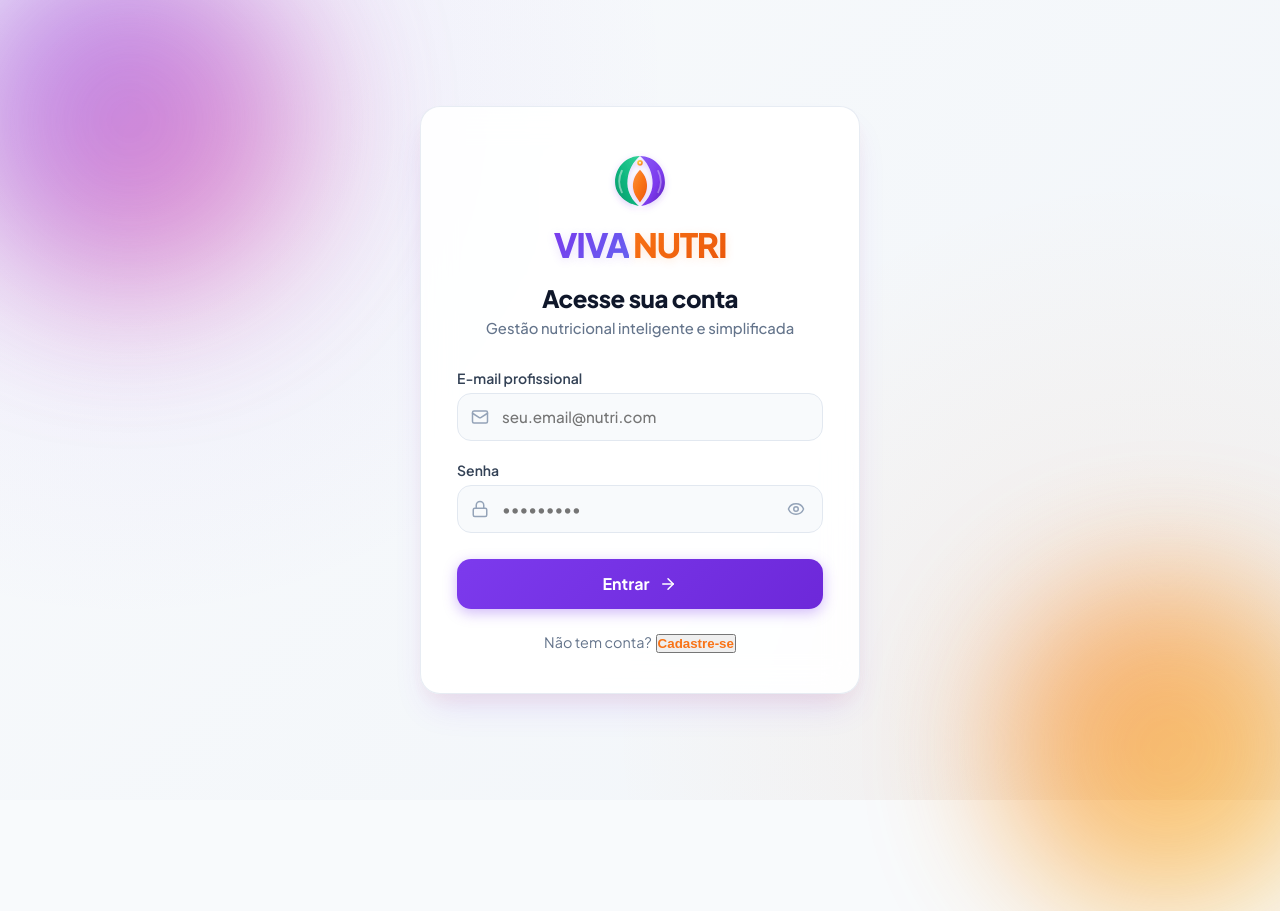
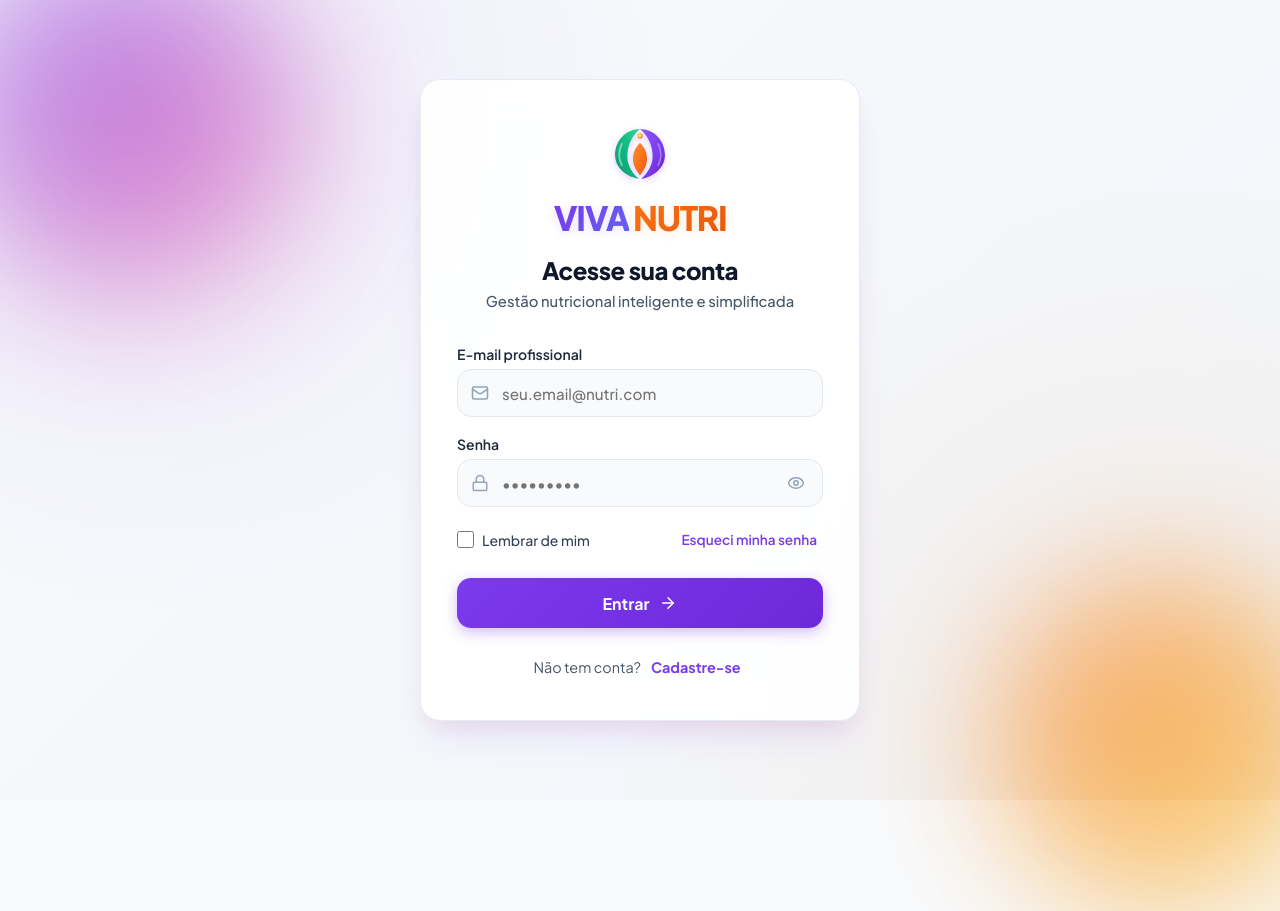
Before and after one commit to Leonaldolc/viva-nutri-sdm, a React (Vite) app: page / in a window 1280 px wide. Shown: the top 911 px of the page. Built offline with nearby package versions, Linux system fonts and the light colour scheme; no server answers.

Commit message:
feat(login): enhance UX/UI, accessibility WCAG AA, remember-me, forgot-password and interface states

```diff
--- a/src/components/Login.jsx
+++ b/src/components/Login.jsx
@@ -1,21 +1,61 @@
-import React, { useState } from 'react';
-import { Mail, Lock, Eye, EyeOff, AlertCircle, ArrowRight } from 'lucide-react';
+import React, { useState, useEffect } from 'react';
+import { Mail, Lock, Eye, EyeOff, AlertCircle, CheckCircle2, ArrowRight } from 'lucide-react';
 import Logo from './Logo';
-import { loginUser } from '../services/neonAuth';
+import { loginUser, requestPasswordReset } from '../services/neonAuth';
+
+const STORAGE_KEY_REMEMBER = 'viva_nutri_remember_me';
+const STORAGE_KEY_SAVED_EMAIL = 'viva_nutri_saved_email';
 
 export default function Login({ onSwitchToRegister, onLoginSuccess }) {
   const [email, setEmail] = useState('');
   const [password, setPassword] = useState('');
+  const [rememberMe, setRememberMe] = useState(false);
   const [showPassword, setShowPassword] = useState(false);
   const [loading, setLoading] = useState(false);
+  const [resetLoading, setResetLoading] = useState(false);
+
   const [errorMessage, setErrorMessage] = useState('');
+  const [successMessage, setSuccessMessage] = useState('');
+  const [fieldErrors, setFieldErrors] = useState({});
+
+  // Inicializa o e-mail lembrado se a opção estiver ativa
+  useEffect(() => {
+    try {
+      const isRemembered = localStorage.getItem(STORAGE_KEY_REMEMBER) === 'true';
+      if (isRemembered) {
+        setRememberMe(true);
+        const savedEmail = localStorage.getItem(STORAGE_KEY_SAVED_EMAIL);
+        if (savedEmail) {
+          setEmail(savedEmail);
+        }
+      }
+    } catch (err) {
+      console.warn('Não foi possível ler as preferências salvas:', err);
+    }
+  }, []);
+
+  const validateForm = () => {
+    const errors = {};
+    if (!email.trim()) {
+      errors.email = 'Informe seu e-mail profissional.';
+    } else if (!email.includes('@') || !email.includes('.')) {
+      errors.email = 'Informe um endereço de e-mail válido.';
+    }
+
+    if (!password) {
+      errors.password = 'Informe sua senha de acesso.';
+    }
+
+    setFieldErrors(errors);
+    return Object.keys(errors).length === 0;
+  };
 
   const handleSubmit = async (e) => {
     e.preventDefault();
     setErrorMessage('');
+    setSuccessMessage('');
 
-    if (!email.trim() || !password) {
-      setErrorMessage('Preencha os campos de e-mail e senha.');
+    if (!validateForm()) {
       return;
     }
 
@@ -24,12 +64,47 @@ export default function Login({ onSwitchToRegister, onLoginSuccess }) {
     try {
       const result = await loginUser({ email, password });
       if (result?.success) {
+        // Gerencia preferência de "Lembrar de mim" (apenas o e-mail, sem armazenar senhas)
+        try {
+          if (rememberMe) {
+            localStorage.setItem(STORAGE_KEY_REMEMBER, 'true');
+            localStorage.setItem(STORAGE_KEY_SAVED_EMAIL, email.trim().toLowerCase());
+          } else {
+            localStorage.removeItem(STORAGE_KEY_REMEMBER);
+            localStorage.removeItem(STORAGE_KEY_SAVED_EMAIL);
+          }
+        } catch (storageErr) {
+          console.warn('Erro ao salvar preferência local:', storageErr);
+        }
+
         onLoginSuccess(result.user);
       }
     } catch (err) {
-      setErrorMessage(err.message || 'Falha ao realizar login. Tente novamente.');
+      setErrorMessage(err.message || 'Falha ao realizar login. Verifique suas credenciais.');
     } finally {
       setLoading(false);
+    }
+  };
+
+  const handleForgotPassword = async () => {
+    setErrorMessage('');
+    setSuccessMessage('');
+
+    if (!email.trim() || !email.includes('@')) {
+      setErrorMessage('Por favor, preencha seu e-mail no campo acima para receber as instruções de recuperação.');
+      setFieldErrors((prev) => ({ ...prev, email: 'Preencha o e-mail para recuperar a senha.' }));
+      document.getElementById('login-email')?.focus();
+      return;
+    }
+
+    setResetLoading(true);
+    try {
+      const res = await requestPasswordReset(email);
+      setSuccessMessage(res?.message || 'Instruções para redefinir sua senha foram enviadas ao seu e-mail.');
+    } catch (err) {
+      setErrorMessage(err.message || 'Não foi possível solicitar a recuperação. Verifique o e-mail informado.');
+    } finally {
+      setResetLoading(false);
     }
   };
 
@@ -40,86 +115,162 @@ export default function Login({ onSwitchToRegister, onLoginSuccess }) {
 
       <div className="auth-container">
         <div className="auth-card">
-          <div className="auth-header">
-            <Logo size="large" />
+          <header className="auth-header">
+            <Logo size="large" variant="vertical" />
             <h1 className="auth-title">Acesse sua conta</h1>
             <p className="auth-subtitle">Gestão nutricional inteligente e simplificada</p>
-          </div>
+          </header>
 
           {errorMessage && (
-            <div className="alert alert-error" style={{ marginBottom: '20px' }}>
-              <AlertCircle size={18} style={{ flexShrink: 0, marginTop: '2px' }} />
+            <div className="alert alert-error" role="alert" aria-live="polite" style={{ marginBottom: '18px' }}>
+              <AlertCircle size={18} style={{ flexShrink: 0, marginTop: '2px' }} aria-hidden="true" />
               <span>{errorMessage}</span>
             </div>
           )}
 
-          <form className="auth-form" onSubmit={handleSubmit}>
+          {successMessage && (
+            <div className="alert alert-success" role="status" aria-live="polite" style={{ marginBottom: '18px' }}>
+              <CheckCircle2 size={18} style={{ flexShrink: 0, marginTop: '2px' }} aria-hidden="true" />
+              <span>{successMessage}</span>
+            </div>
+          )}
+
+          <form className="auth-form" onSubmit={handleSubmit} noValidate>
+            {/* Campo E-mail */}
             <div className="form-group">
-              <label htmlFor="login-email" className="form-label">E-mail profissional</label>
-              <div className="input-wrapper">
+              <label htmlFor="login-email" className="form-label">
+                E-mail profissional
+              </label>
+              <div className={`input-wrapper ${fieldErrors.email ? 'has-error' : ''}`}>
                 <input
                   id="login-email"
                   type="email"
-                  className="form-input"
+                  className={`form-input ${fieldErrors.email ? 'input-error' : ''}`}
                   placeholder="seu.email@nutri.com"
                   value={email}
-                  onChange={(e) => setEmail(e.target.value)}
-                  disabled={loading}
+                  onChange={(e) => {
+                    setEmail(e.target.value);
+                    if (fieldErrors.email) {
+                      setFieldErrors((prev) => ({ ...prev, email: undefined }));
+                    }
+                  }}
+                  disabled={loading || resetLoading}
                   required
                   autoComplete="email"
+                  aria-invalid={Boolean(fieldErrors.email)}
+                  aria-describedby={fieldErrors.email ? 'login-email-error' : undefined}
                 />
-                <Mail className="input-icon" size={18} />
+                <Mail className="input-icon" size={18} aria-hidden="true" />
               </div>
+              {fieldErrors.email && (
+                <span id="login-email-error" className="field-error-msg">
+                  <AlertCircle size={14} aria-hidden="true" />
+                  {fieldErrors.email}
+                </span>
+              )}
             </div>
 
+            {/* Campo Senha */}
             <div className="form-group">
-              <label htmlFor="login-password" className="form-label">Senha</label>
-              <div className="input-wrapper">
+              <label htmlFor="login-password" className="form-label">
+                Senha
+              </label>
+              <div className={`input-wrapper ${fieldErrors.password ? 'has-error' : ''}`}>
                 <input
                   id="login-password"
                   type={showPassword ? 'text' : 'password'}
-                  className="form-input"
+                  className={`form-input ${fieldErrors.password ? 'input-error' : ''}`}
                   placeholder="•••••••••"
                   value={password}
-                  onChange={(e) => setPassword(e.target.value)}
-                  disabled={loading}
+                  onChange={(e) => {
+                    setPassword(e.target.value);
+                    if (fieldErrors.password) {
+                      setFieldErrors((prev) => ({ ...prev, password: undefined }));
+                    }
+                  }}
+                  disabled={loading || resetLoading}
                   required
                   autoComplete="current-password"
+                  aria-invalid={Boolean(fieldErrors.password)}
+                  aria-describedby={fieldErrors.password ? 'login-password-error' : undefined}
                 />
-                <Lock className="input-icon" size={18} />
+                <Lock className="input-icon" size={18} aria-hidden="true" />
                 <button
                   type="button"
                   className="input-toggle-password"
                   onClick={() => setShowPassword(!showPassword)}
-                  aria-label={showPassword ? "Ocultar senha" : "Exibir senha"}
-                  tabIndex="-1"
+                  aria-label={showPassword ? 'Ocultar senha' : 'Exibir senha'}
                 >
                   {showPassword ? <EyeOff size={18} /> : <Eye size={18} />}
                 </button>
               </div>
+              {fieldErrors.password && (
+                <span id="login-password-error" className="field-error-msg">
+                  <AlertCircle size={14} aria-hidden="true" />
+                  {fieldErrors.password}
+                </span>
+              )}
             </div>
 
-            <button type="submit" className="btn-primary" disabled={loading}>
+            {/* Linha de Opções: Lembrar de mim & Esqueci minha senha */}
+            <div className="auth-options-row">
+              <label htmlFor="login-remember-me" className="auth-checkbox-label">
+                <input
+                  id="login-remember-me"
+                  type="checkbox"
+                  className="auth-checkbox"
+                  checked={rememberMe}
+                  onChange={(e) => setRememberMe(e.target.checked)}
+                  disabled={loading || resetLoading}
+                />
+                <span>Lembrar de mim</span>
+              </label>
+
+              <button
+                type="button"
+                className="btn-forgot-password"
+                onClick={handleForgotPassword}
+                disabled={loading || resetLoading}
+                title="Recuperar senha de acesso"
+              >
+                {resetLoading ? 'Enviando...' : 'Esqueci minha senha'}
+              </button>
+            </div>
+
+            {/* Botão de Envio / Entrar */}
+            <button
+              id="btn-login-submit"
+              type="submit"
+              className="btn-primary"
+              disabled={loading || resetLoading}
+              aria-busy={loading}
+            >
               {loading ? (
                 <>
-                  <div className="spinner"></div>
-                  Entrando...
+                  <div className="spinner" aria-hidden="true"></div>
+                  <span>Entrando...</span>
                 </>
               ) : (
                 <>
-                  Entrar
-                  <ArrowRight size={18} />
+                  <span>Entrar</span>
+                  <ArrowRight size={18} aria-hidden="true" />
                 </>
               )}
             </button>
           </form>
 
-          <div className="auth-footer">
+          {/* Rodapé com link para cadastro */}
+          <footer className="auth-footer">
             <span>Não tem conta?</span>
-            <button type="button" className="auth-link" onClick={onSwitchToRegister}>
+            <button
+              id="btn-switch-register"
+              type="button"
+              className="auth-link"
+              onClick={onSwitchToRegister}
+            >
               Cadastre-se
             </button>
-          </div>
+          </footer>
         </div>
       </div>
     </div>
--- a/src/index.css
+++ b/src/index.css
@@ -153,7 +153,7 @@ body {
 
 .auth-header {
   text-align: center;
-  margin-bottom: 32px;
+  margin-bottom: 34px;
 }
 
 .auth-title {
@@ -167,15 +167,16 @@ body {
 
 .auth-subtitle {
   font-size: 0.925rem;
-  color: var(--text-muted);
+  color: #475569; /* Slate 600 - WCAG AA compliant (contrast > 7:1) */
   font-weight: 500;
+  line-height: 1.4;
 }
 
 /* Form Controls */
 .auth-form {
   display: flex;
   flex-direction: column;
-  gap: 20px;
+  gap: 18px;
 }
 
 .form-group {
@@ -187,7 +188,7 @@ body {
 .form-label {
   font-size: 0.875rem;
   font-weight: 600;
-  color: #334155;
+  color: #1E293B; /* Slate 800 - WCAG AA compliant */
   display: flex;
   justify-content: space-between;
   align-items: center;
@@ -219,13 +220,31 @@ body {
   border: 1.5px solid var(--input-border);
   border-radius: var(--radius-md);
   outline: none;
-  transition: var(--transition-fast);
+  transition: border-color var(--transition-fast), box-shadow var(--transition-fast), background-color var(--transition-fast);
+}
+
+.form-input:hover:not(:disabled) {
+  border-color: #94A3B8;
+  background-color: #FFFFFF;
 }
 
 .form-input:focus {
   background-color: #FFFFFF;
   border-color: var(--primary-purple);
-  box-shadow: 0 0 0 4px var(--primary-purple-glow);
+  box-shadow: 0 0 0 3.5px rgba(124, 58, 237, 0.16);
+}
+
+.form-input.input-error {
+  border-color: #EF4444;
+  background-color: #FFFBFB;
+  box-shadow: 0 0 0 3.5px rgba(239, 68, 68, 0.12);
+}
+
+.form-input:disabled {
+  background-color: #F1F5F9;
+  color: #94A3B8;
+  cursor: not-allowed;
+  opacity: 0.85;
 }
 
 .form-input:focus + .input-icon,
@@ -233,14 +252,30 @@ body {
   color: var(--primary-purple);
 }
 
+.form-input.input-error + .input-icon,
+.input-wrapper.has-error .input-icon {
+  color: #EF4444;
+}
+
+.field-error-msg {
+  display: flex;
+  align-items: center;
+  gap: 5px;
+  font-size: 0.775rem;
+  color: #DC2626;
+  font-weight: 600;
+  margin-top: 4px;
+  animation: fadeIn 0.2s ease-in;
+}
+
 .input-toggle-password {
   position: absolute;
-  right: 12px;
+  right: 10px;
   background: none;
   border: none;
   color: var(--text-light);
   cursor: pointer;
-  padding: 6px;
+  padding: 8px;
   display: flex;
   align-items: center;
   justify-content: center;
@@ -250,13 +285,79 @@ body {
 
 .input-toggle-password:hover {
   color: var(--text-main);
-  background-color: rgba(0, 0, 0, 0.04);
+  background-color: rgba(0, 0, 0, 0.05);
 }
 
-.input-hint {
-  font-size: 0.775rem;
-  color: var(--text-muted);
+.input-toggle-password:focus-visible {
+  outline: 2px solid var(--primary-purple);
+  outline-offset: 1px;
+}
+
+/* Row for Remember Me & Forgot Password */
+.auth-options-row {
+  display: flex;
+  align-items: center;
+  justify-content: space-between;
+  gap: 12px;
   margin-top: 2px;
+  margin-bottom: 2px;
+  flex-wrap: wrap;
+}
+
+.auth-checkbox-label {
+  display: inline-flex;
+  align-items: center;
+  gap: 8px;
+  font-size: 0.875rem;
+  font-weight: 500;
+  color: #334155;
+  cursor: pointer;
+  user-select: none;
+  transition: color var(--transition-fast);
+}
+
+.auth-checkbox-label:hover {
+  color: var(--text-main);
+}
+
+.auth-checkbox {
+  width: 17px;
+  height: 17px;
+  accent-color: var(--primary-purple);
+  cursor: pointer;
+  border-radius: 4px;
+  outline: none;
+}
+
+.auth-checkbox:focus-visible {
+  outline: 2px solid var(--primary-purple);
+  outline-offset: 2px;
+}
+
+.btn-forgot-password {
+  background: none;
+  border: none;
+  padding: 4px 6px;
+  font-family: inherit;
+  font-size: 0.85rem;
+  font-weight: 600;
+  color: var(--primary-purple);
+  cursor: pointer;
+  border-radius: var(--radius-sm);
+  transition: var(--transition-fast);
+  text-decoration: none;
+  display: inline-flex;
+  align-items: center;
+}
+
+.btn-forgot-password:hover {
+  color: var(--primary-purple-dark);
+  text-decoration: underline;
+}
+
+.btn-forgot-password:focus-visible {
+  outline: 2px solid var(--primary-purple);
+  outline-offset: 2px;
 }
 
 /* Primary Button */
@@ -290,9 +391,16 @@ body {
   transform: translateY(0);
 }
 
+.btn-primary:focus-visible {
+  outline: 3px solid rgba(124, 58, 237, 0.45);
+  outline-offset: 2px;
+}
+
 .btn-primary:disabled {
-  opacity: 0.7;
+  opacity: 0.75;
   cursor: not-allowed;
+  transform: none;
+  box-shadow: none;
 }
 
 /* Alert Notification */
@@ -326,24 +434,40 @@ body {
 
 /* Footer Links */
 .auth-footer {
-  margin-top: 24px;
+  margin-top: 26px;
   text-align: center;
   font-size: 0.9rem;
-  color: var(--text-muted);
+  color: #475569; /* WCAG AA compliant */
+  display: flex;
+  align-items: center;
+  justify-content: center;
+  gap: 4px;
 }
 
 .auth-link {
-  color: var(--primary-orange);
+  background: none;
+  border: none;
+  padding: 4px 6px;
+  font-family: inherit;
+  font-size: 0.9rem;
   font-weight: 700;
+  color: var(--primary-purple);
+  cursor: pointer;
+  border-radius: var(--radius-sm);
+  transition: var(--transition-fast);
   text-decoration: none;
-  transition: var(--transition-fast);
-  margin-left: 4px;
-  cursor: pointer;
+  display: inline-flex;
+  align-items: center;
 }
 
 .auth-link:hover {
-  color: var(--primary-orange-dark);
+  color: var(--primary-purple-dark);
   text-decoration: underline;
+}
+
+.auth-link:focus-visible {
+  outline: 2px solid var(--primary-purple);
+  outline-offset: 2px;
 }
 
 /* Loading Spinner */
--- a/src/services/neonAuth.js
+++ b/src/services/neonAuth.js
@@ -172,6 +172,43 @@ export async function loginUser({ email, password }) {
 }
 
 /**
+ * Solicita recuperação de senha via Neon Auth
+ */
+export async function requestPasswordReset(email) {
+  if (!email || !email.includes('@')) {
+    throw new Error('Informe um e-mail válido para solicitar a recuperação de senha.');
+  }
+
+  try {
+    const response = await fetch(`${NEON_AUTH_BASE_URL}/forget-password`, {
+      method: 'POST',
+      headers: {
+        'Content-Type': 'application/json'
+      },
+      body: JSON.stringify({
+        email: email.trim().toLowerCase(),
+        redirectTo: window.location.origin
+      })
+    });
+
+    const data = await response.json().catch(() => null);
+
+    if (!response.ok) {
+      const rawError = parseErrorMessage(data, 'Falha ao solicitar recuperação de senha.');
+      throw new Error(rawError);
+    }
+
+    return { success: true, message: 'Link de redefinição enviado para seu e-mail.' };
+  } catch (error) {
+    console.error('Erro na recuperação de senha:', error);
+    if (error.message.includes('Failed to fetch')) {
+      throw new Error('Não foi possível conectar ao servidor. Tente novamente mais tarde.');
+    }
+    throw error;
+  }
+}
+
+/**
  * Encerra a sessão atual
  */
 export async function logoutUser() {
```
